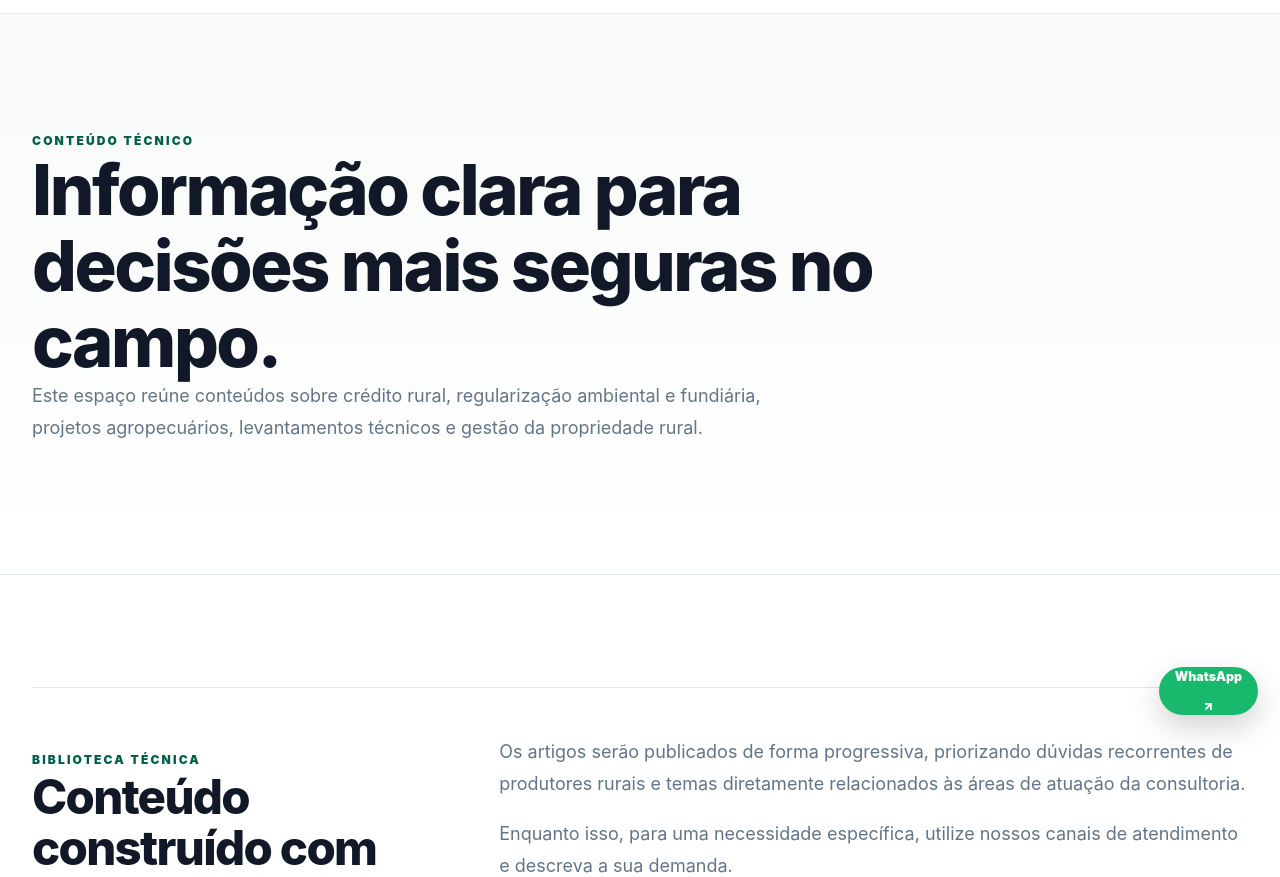
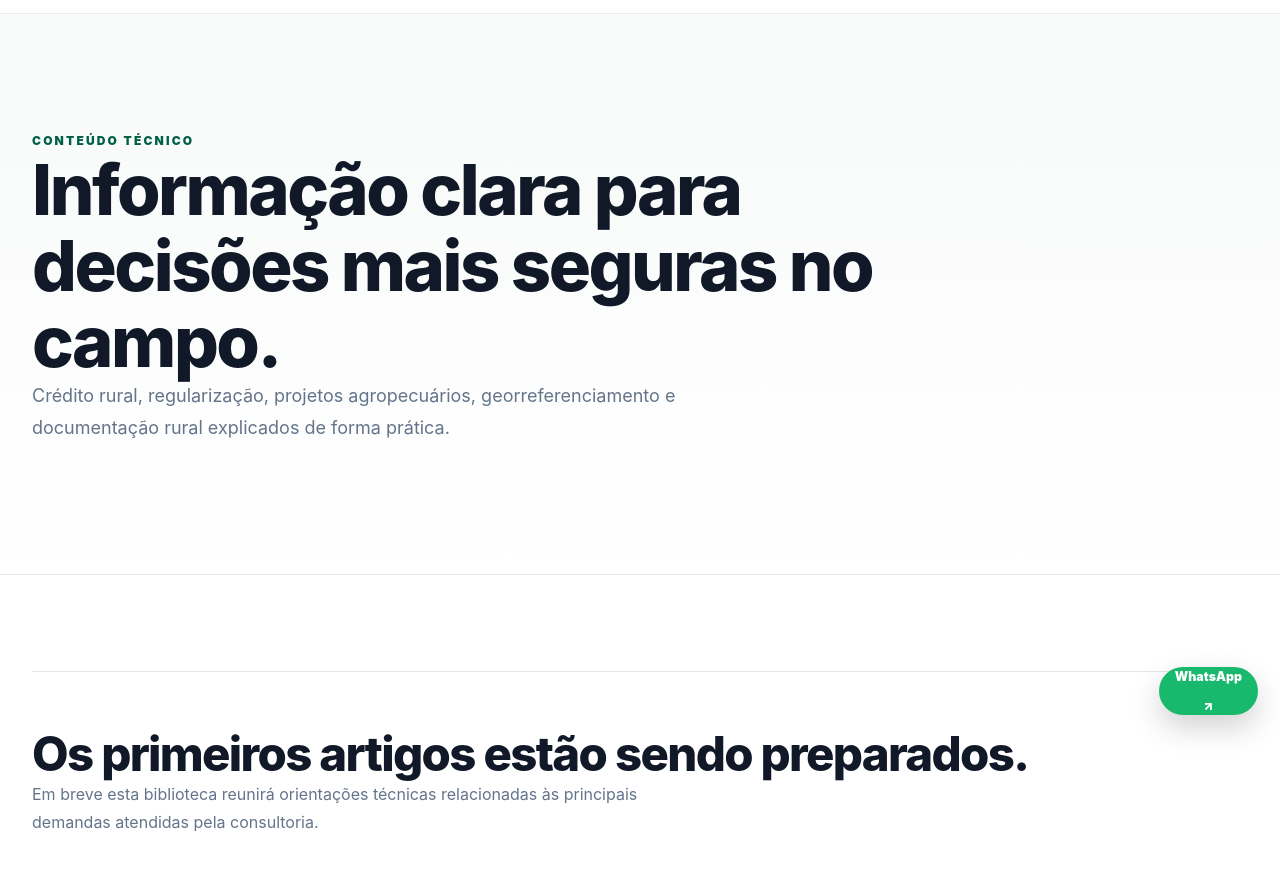
Before and after one commit to marcosmendonca/mendoncarural, an Astro site: page /blog in a window 1280 px wide. Shown: the part 63-940 px from the top of the page. Built offline with nearby package versions, Linux system fonts and the light colour scheme; Astro itself is replaced by a stand-in of ours.

Commit message:
Sprint 11: conecta índice do blog à coleção de artigos

```diff
--- a/src/pages/blog/index.astro
+++ b/src/pages/blog/index.astro
@@ -1,20 +1,11 @@
 ---
+import { getCollection } from 'astro:content';
 import BaseLayout from '../../layouts/BaseLayout.astro';
 import ContactCTA from '../../components/ContactCTA.astro';
+const posts=(await getCollection('blog',({data})=>!data.draft)).sort((a,b)=>b.data.publishedAt.valueOf()-a.data.publishedAt.valueOf());
+const categories=[...new Set(posts.map((post)=>post.data.category))];
 ---
-<BaseLayout title="Blog técnico rural | Mendonça Consultoria Rural" description="Conteúdo técnico sobre crédito rural, regularização, produção agropecuária e documentação rural.">
-  <section class="border-b border-slate-200 bg-[linear-gradient(180deg,#f7faf8_0%,#fff_100%)]">
-    <div class="mx-auto max-w-7xl px-5 py-20 lg:px-8 lg:py-28">
-      <span class="text-xs font-black uppercase tracking-[.18em] text-emerald-800">Conteúdo técnico</span>
-      <h1 class="mt-5 max-w-4xl text-4xl font-black leading-[1.04] tracking-[-.045em] text-slate-950 sm:text-5xl lg:text-7xl">Informação clara para decisões mais seguras no campo.</h1>
-      <p class="mt-6 max-w-3xl text-lg leading-8 text-slate-600">Este espaço reúne conteúdos sobre crédito rural, regularização ambiental e fundiária, projetos agropecuários, levantamentos técnicos e gestão da propriedade rural.</p>
-    </div>
-  </section>
-  <section class="mx-auto max-w-7xl px-5 py-20 lg:px-8 lg:py-28">
-    <div class="grid gap-12 border-y border-slate-200 py-12 lg:grid-cols-[.75fr_1.25fr] lg:items-center">
-      <div><span class="text-xs font-black uppercase tracking-[.18em] text-emerald-800">Biblioteca técnica</span><h2 class="mt-4 text-3xl font-black tracking-[-.035em] text-slate-950 lg:text-5xl">Conteúdo construído com finalidade prática.</h2></div>
-      <div class="space-y-5 text-lg leading-8 text-slate-600"><p>Os artigos serão publicados de forma progressiva, priorizando dúvidas recorrentes de produtores rurais e temas diretamente relacionados às áreas de atuação da consultoria.</p><p>Enquanto isso, para uma necessidade específica, utilize nossos canais de atendimento e descreva a sua demanda.</p><a href="/solucoes" class="inline-flex font-bold text-emerald-800">Conhecer as soluções →</a></div>
-    </div>
-  </section>
-  <ContactCTA title="Precisa de orientação para uma demanda específica?"/>
+<BaseLayout title="Blog técnico rural | Mendonça Consultoria Rural" description="Conteúdo técnico sobre crédito rural, regularização ambiental e fundiária, projetos agropecuários e georreferenciamento.">
+<section class="border-b border-slate-200 bg-[linear-gradient(180deg,#f7faf8_0%,#fff_100%)]"><div class="mx-auto max-w-7xl px-5 py-20 lg:px-8 lg:py-28"><span class="text-xs font-black uppercase tracking-[.18em] text-emerald-800">Conteúdo técnico</span><h1 class="mt-5 max-w-4xl text-4xl font-black leading-[1.04] tracking-[-.045em] text-slate-950 sm:text-5xl lg:text-7xl">Informação clara para decisões mais seguras no campo.</h1><p class="mt-6 max-w-3xl text-lg leading-8 text-slate-600">Crédito rural, regularização, projetos agropecuários, georreferenciamento e documentação rural explicados de forma prática.</p>{categories.length>0&&<div class="mt-8 flex flex-wrap gap-2">{categories.map((category)=><span class="rounded-full border border-slate-200 bg-white px-3 py-1.5 text-xs font-bold text-slate-600">{category}</span>)}</div>}</div></section>
+<section class="mx-auto max-w-7xl px-5 py-16 lg:px-8 lg:py-24">{posts.length===0?<div class="border-y border-slate-200 py-14"><h2 class="text-3xl font-black tracking-[-.035em] text-slate-950">Os primeiros artigos estão sendo preparados.</h2><p class="mt-4 max-w-2xl leading-7 text-slate-600">Em breve esta biblioteca reunirá orientações técnicas relacionadas às principais demandas atendidas pela consultoria.</p></div>:<div class="divide-y divide-slate-200 border-y border-slate-200">{posts.map((post)=>{const slug=post.id.replace(/\.(md|mdx)$/,'');return <article class="grid gap-5 py-8 md:grid-cols-[180px_1fr_auto] md:items-start"><div><span class="text-xs font-black uppercase tracking-[.12em] text-emerald-800">{post.data.category}</span><time class="mt-2 block text-xs text-slate-500">{post.data.publishedAt.toLocaleDateString('pt-BR')}</time></div><div><h2 class="text-2xl font-black tracking-[-.025em] text-slate-950"><a class="hover:text-emerald-800" href={`/blog/${slug}/`}>{post.data.title}</a></h2><p class="mt-3 max-w-3xl leading-7 text-slate-600">{post.data.description}</p></div><a href={`/blog/${slug}/`} class="font-bold text-emerald-800">Ler →</a></article>})}</div>}</section><ContactCTA title="Precisa de orientação para uma demanda específica?"/>
 </BaseLayout>
```
